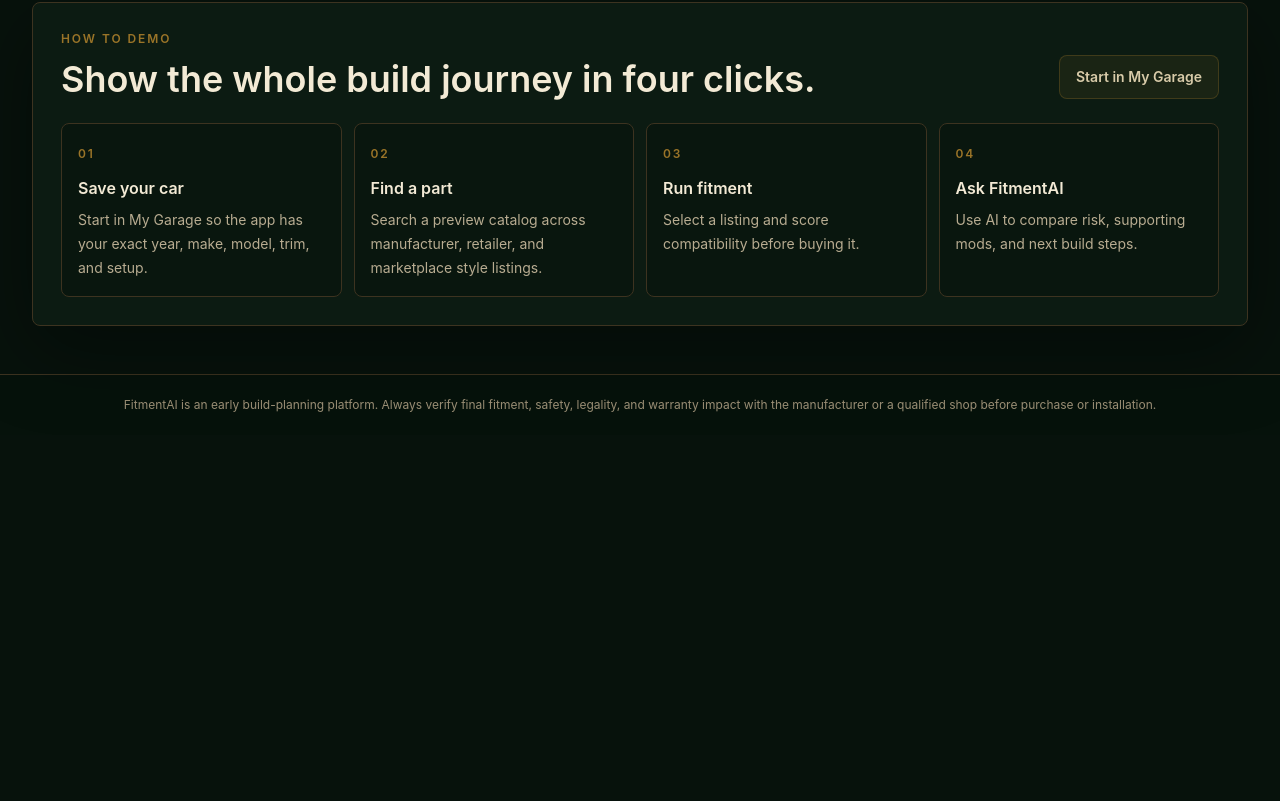
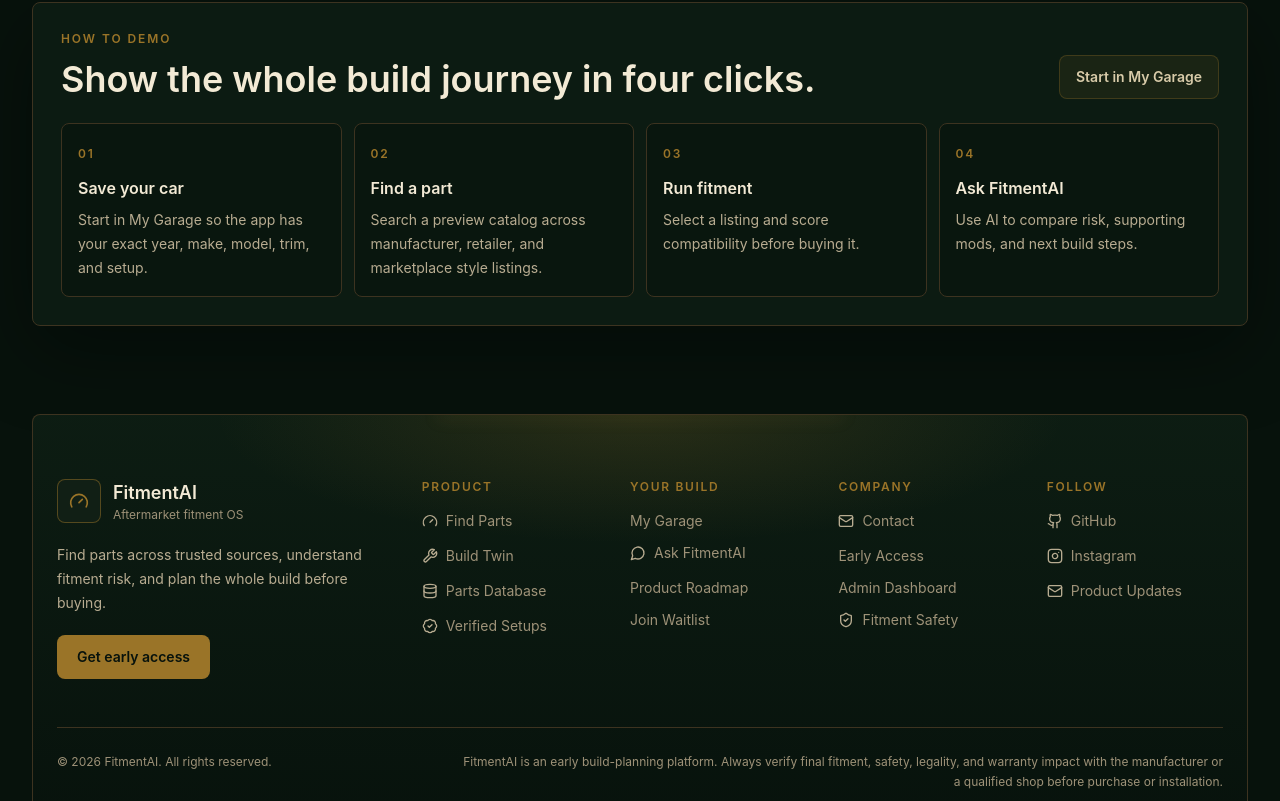
Before and after one commit to Erw464-lgtm/fitmentai, a Next.js app: page / in a window 1280 px wide. Shown: the part 2641-3442 px from the top of the page. Before the commit the page ends 3076 px from the top, so only its background shows below. Built offline with nearby package versions, Linux system fonts and the light colour scheme.

Commit message:
Add animated FitmentAI footer

```diff
--- a/app/page.tsx
+++ b/app/page.tsx
@@ -26,6 +26,7 @@
 import { TabbedPanels } from "@/components/TabbedPanels";
 import { VerifiedSetups } from "@/components/VerifiedSetups";
 import { WaitlistForm } from "@/components/WaitlistForm";
+import { Footer } from "@/components/ui/footer-section";
 
 const problems = [
   "Aftermarket parts are scattered across manufacturer sites, parts stores, forums, screenshots, listings, and guesswork.",
@@ -322,9 +323,9 @@
         }
       />
 
-      <footer className="border-t border-line bg-[#07120c]/80 px-4 py-5 text-center text-xs leading-5 text-[#9e9278] md:px-8">
-        FitmentAI is an early build-planning platform. Always verify final fitment, safety, legality, and warranty impact with the manufacturer or a qualified shop before purchase or installation.
-      </footer>
+      <div className="px-4 pt-10 md:px-8">
+        <Footer />
+      </div>
     </main>
   );
 }
--- /dev/null
+++ b/components/ui/footer-section.tsx
@@ -0,0 +1,155 @@
+"use client";
+
+import type { ComponentProps, ReactNode } from "react";
+import { motion, useReducedMotion } from "motion/react";
+import {
+  BadgeCheck,
+  Database,
+  Gauge,
+  Github,
+  Instagram,
+  Mail,
+  MessageCircle,
+  ShieldCheck,
+  Wrench,
+} from "lucide-react";
+
+interface FooterLink {
+  title: string;
+  href: string;
+  icon?: React.ComponentType<{ className?: string }>;
+}
+
+interface FooterSection {
+  label: string;
+  links: FooterLink[];
+}
+
+const footerLinks: FooterSection[] = [
+  {
+    label: "Product",
+    links: [
+      { title: "Find Parts", href: "#demo", icon: Gauge },
+      { title: "Build Twin", href: "#twin", icon: Wrench },
+      { title: "Parts Database", href: "#database", icon: Database },
+      { title: "Verified Setups", href: "#verified", icon: BadgeCheck },
+    ],
+  },
+  {
+    label: "Your Build",
+    links: [
+      { title: "My Garage", href: "#garage" },
+      { title: "Ask FitmentAI", href: "#ask", icon: MessageCircle },
+      { title: "Product Roadmap", href: "#how" },
+      { title: "Join Waitlist", href: "#waitlist" },
+    ],
+  },
+  {
+    label: "Company",
+    links: [
+      { title: "Contact", href: "#contact", icon: Mail },
+      { title: "Early Access", href: "#waitlist" },
+      { title: "Admin Dashboard", href: "#admin" },
+      { title: "Fitment Safety", href: "#demo", icon: ShieldCheck },
+    ],
+  },
+  {
+    label: "Follow",
+    links: [
+      { title: "GitHub", href: "https://github.com/Erw464-lgtm/fitmentai", icon: Github },
+      { title: "Instagram", href: "#contact", icon: Instagram },
+      { title: "Product Updates", href: "#waitlist", icon: Mail },
+    ],
+  },
+];
+
+export function Footer() {
+  return (
+    <footer className="relative mx-auto flex w-full max-w-7xl flex-col items-center justify-center overflow-hidden rounded-t-lg border-x border-t border-line bg-[radial-gradient(35%_128px_at_50%_0%,rgba(154,116,40,0.2),transparent),linear-gradient(180deg,rgba(13,29,19,0.98),rgba(7,18,12,0.98))] px-6 py-12 lg:py-16">
+      <div className="absolute left-1/2 top-0 h-px w-1/3 -translate-x-1/2 -translate-y-1/2 rounded-full bg-volt blur" />
+
+      <div className="grid w-full gap-10 xl:grid-cols-[0.85fr_2.15fr] xl:gap-12">
+        <AnimatedContainer className="space-y-5">
+          <a href="#home" className="inline-flex items-center gap-3">
+            <span className="grid h-11 w-11 place-items-center rounded-lg border border-volt/50 bg-[#111f15] text-volt">
+              <Gauge className="h-5 w-5" />
+            </span>
+            <span>
+              <span className="block text-lg font-semibold text-[#f3ead5]">FitmentAI</span>
+              <span className="block text-xs text-[#9e9278]">Aftermarket fitment OS</span>
+            </span>
+          </a>
+          <p className="max-w-sm text-sm leading-6 text-[#b8ac91]">
+            Find parts across trusted sources, understand fitment risk, and plan the whole build before buying.
+          </p>
+          <a
+            href="#waitlist"
+            className="inline-flex h-11 items-center justify-center rounded-lg bg-volt px-5 text-sm font-semibold text-[#07120c] transition hover:bg-[#b98d31]"
+          >
+            Get early access
+          </a>
+        </AnimatedContainer>
+
+        <div className="grid grid-cols-2 gap-8 md:grid-cols-4">
+          {footerLinks.map((section, index) => (
+            <AnimatedContainer key={section.label} delay={0.1 + index * 0.1}>
+              <div>
+                <h3 className="text-xs font-semibold uppercase tracking-[0.14em] text-volt">{section.label}</h3>
+                <ul className="mt-4 space-y-3 text-sm text-[#9e9278]">
+                  {section.links.map((link) => (
+                    <li key={`${section.label}-${link.title}`}>
+                      <a
+                        href={link.href}
+                        className="inline-flex items-center transition-colors duration-300 hover:text-[#f3ead5]"
+                        target={link.href.startsWith("http") ? "_blank" : undefined}
+                        rel={link.href.startsWith("http") ? "noreferrer" : undefined}
+                      >
+                        {link.icon ? <link.icon className="me-2 h-4 w-4 text-[#b8ac91]" /> : null}
+                        {link.title}
+                      </a>
+                    </li>
+                  ))}
+                </ul>
+              </div>
+            </AnimatedContainer>
+          ))}
+        </div>
+      </div>
+
+      <AnimatedContainer delay={0.45} className="mt-12 w-full border-t border-line pt-6">
+        <div className="flex flex-col gap-3 text-xs leading-5 text-[#9e9278] md:flex-row md:items-start md:justify-between">
+          <p>© {new Date().getFullYear()} FitmentAI. All rights reserved.</p>
+          <p className="max-w-3xl md:text-right">
+            FitmentAI is an early build-planning platform. Always verify final fitment, safety, legality, and warranty impact with the manufacturer or a qualified shop before purchase or installation.
+          </p>
+        </div>
+      </AnimatedContainer>
+    </footer>
+  );
+}
+
+type ViewAnimationProps = {
+  delay?: number;
+  className?: ComponentProps<typeof motion.div>["className"];
+  children: ReactNode;
+};
+
+function AnimatedContainer({ className, delay = 0.1, children }: ViewAnimationProps) {
+  const shouldReduceMotion = useReducedMotion();
+
+  if (shouldReduceMotion) {
+    return <div className={className}>{children}</div>;
+  }
+
+  return (
+    <motion.div
+      initial={{ filter: "blur(4px)", translateY: -8, opacity: 0 }}
+      whileInView={{ filter: "blur(0px)", translateY: 0, opacity: 1 }}
+      viewport={{ once: true }}
+      transition={{ delay, duration: 0.8 }}
+      className={className}
+    >
+      {children}
+    </motion.div>
+  );
+}
--- a/package.json
+++ b/package.json
@@ -11,6 +11,7 @@
     "@emailjs/browser": "^4.4.1",
     "framer-motion": "^12.40.0",
     "lucide-react": "^0.468.0",
+    "motion": "^12.40.0",
     "next": "^15.0.4",
     "react": "^19.0.0",
     "react-dom": "^19.0.0"
```
Also changed, not shown: 1 other file (tests, documents, lock files or other folders).
